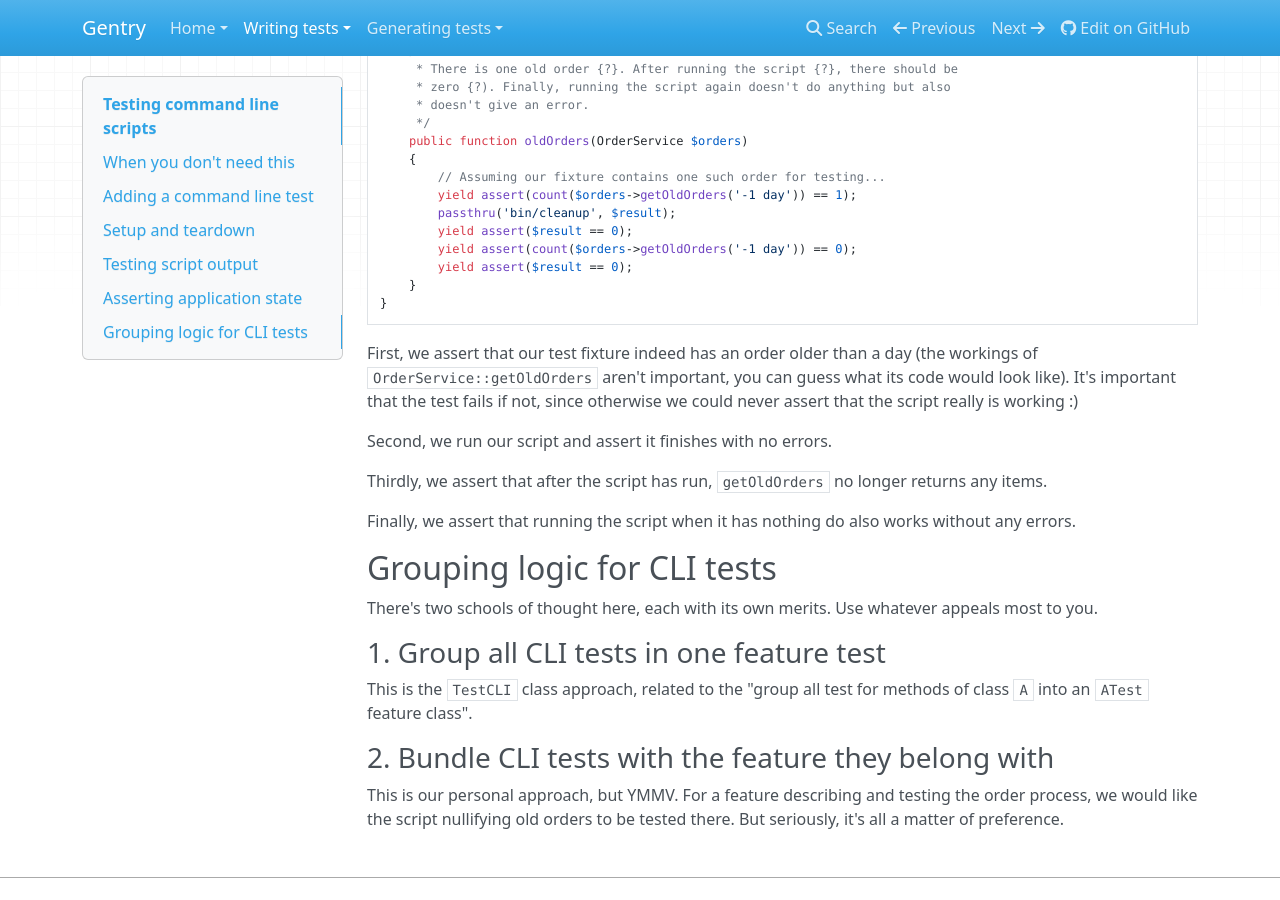
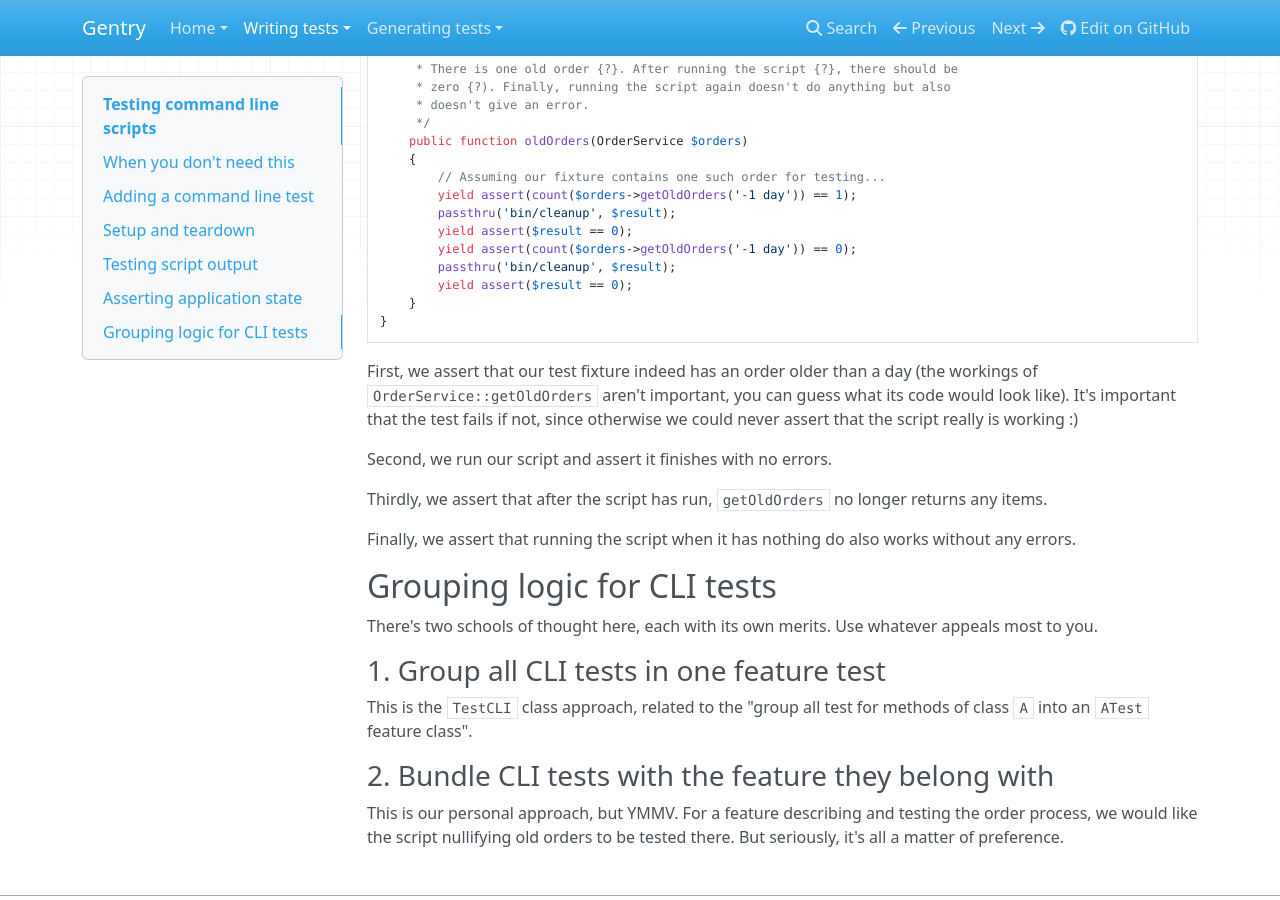
Before and after one commit to gentry-php/gentry, an MkDocs documentation site: the page built from docs/writing/cli.md, in a window 1280 px wide and 900 px high, scrolled down 1461 px. Built offline with MkDocs 1.6.1, drawn with Linux system fonts in a browser that asks for light colours; nearby versions of some CDN libraries; old or Windows-style settings are respelled for this version of MkDocs.

Commit message:
update docs

```diff
--- a/docs/writing/cli.md
+++ b/docs/writing/cli.md
@@ -83,6 +83,7 @@ class CliIntegrationTest
         passthru('bin/cleanup', $result);
         yield assert($result == 0);
         yield assert(count($orders->getOldOrders('-1 day')) == 0);
+        passthru('bin/cleanup', $result);
         yield assert($result == 0);
     }
 }
```
